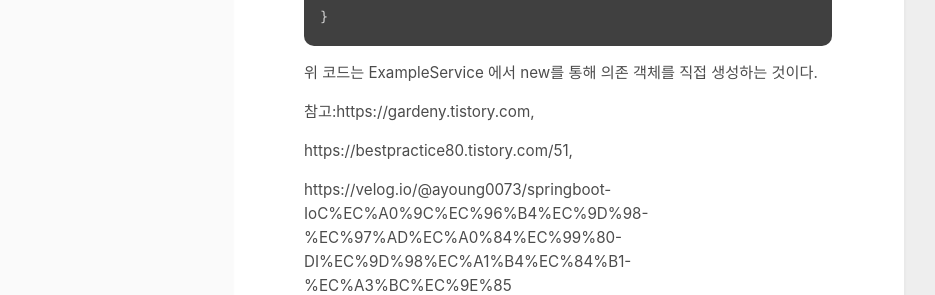
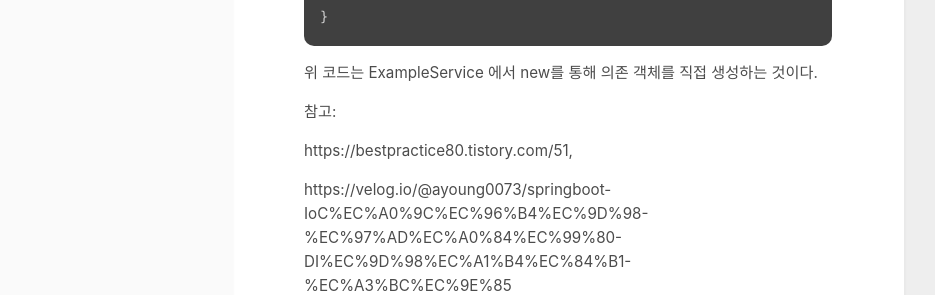
Before and after one commit to pamoo1/bloag, a Jekyll site: the page built from _posts/2021-10-24-springboot dto,di,ioc 개념정리.md, in a window 1280 px wide. Shown: the part 1694-1989 px from the top of the page, without its empty margins (216-1151 px from the left). Built offline with Jekyll 4.4.1, drawn with Linux system fonts in a browser that asks for light colours.

Commit message:
Update 2021-10-24-springboot dto,di,ioc 개념정리.md

```diff
--- a/_posts/2021-10-24-springboot dto,di,ioc 개념정리.md
+++ b/_posts/2021-10-24-springboot dto,di,ioc 개념정리.md
@@ -77,7 +77,7 @@ public class ExampleService {
 
 
 
-참고:https://gardeny.tistory.com,
+참고:
 
 https://bestpractice80.tistory.com/51,
 
```
